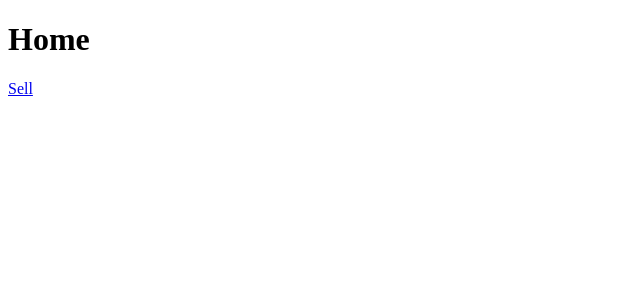
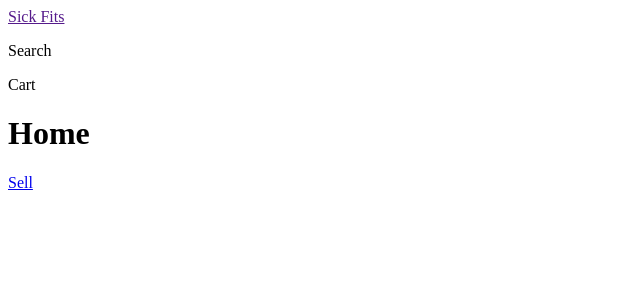
Before and after one commit to bismuth1991/sick-fits-frontend, a Next.js app: page / in a window 1280 px wide. Shown: the top 300 px of the page, without its empty margins (0-640 px from the left). Built offline with nearby package versions, Linux system fonts and the light colour scheme.

Commit message:
Create skeletons for Page and Header compoenents

```diff
--- /dev/null
+++ b/components/Header.jsx
@@ -0,0 +1,18 @@
+/* eslint-disable jsx-a11y/anchor-is-valid */
+import React from 'react';
+
+const Header = () => (
+  <div>
+    <div className="bar">
+      <a href="">Sick Fits</a>
+    </div>
+
+    <div className="sub-bar">
+      <p>Search</p>
+    </div>
+
+    <div>Cart</div>
+  </div>
+);
+
+export default Header;
--- /dev/null
+++ b/components/Page.jsx
@@ -0,0 +1,16 @@
+import React from 'react';
+import { element } from 'prop-types';
+import Header from './Header';
+
+const Page = ({ children }) => (
+  <div>
+    <Header />
+    {children}
+  </div>
+);
+
+Page.propTypes = {
+  children: element.isRequired,
+};
+
+export default Page;
--- /dev/null
+++ b/pages/_app.jsx
@@ -0,0 +1,20 @@
+import React from 'react';
+import App, { Container } from 'next/app';
+import Page from '../components/Page';
+
+
+class MyApp extends App {
+  render() {
+    const { Component } = this.props;
+
+    return (
+      <Container>
+        <Page>
+          <Component />
+        </Page>
+      </Container>
+    );
+  }
+}
+
+export default MyApp;
```
